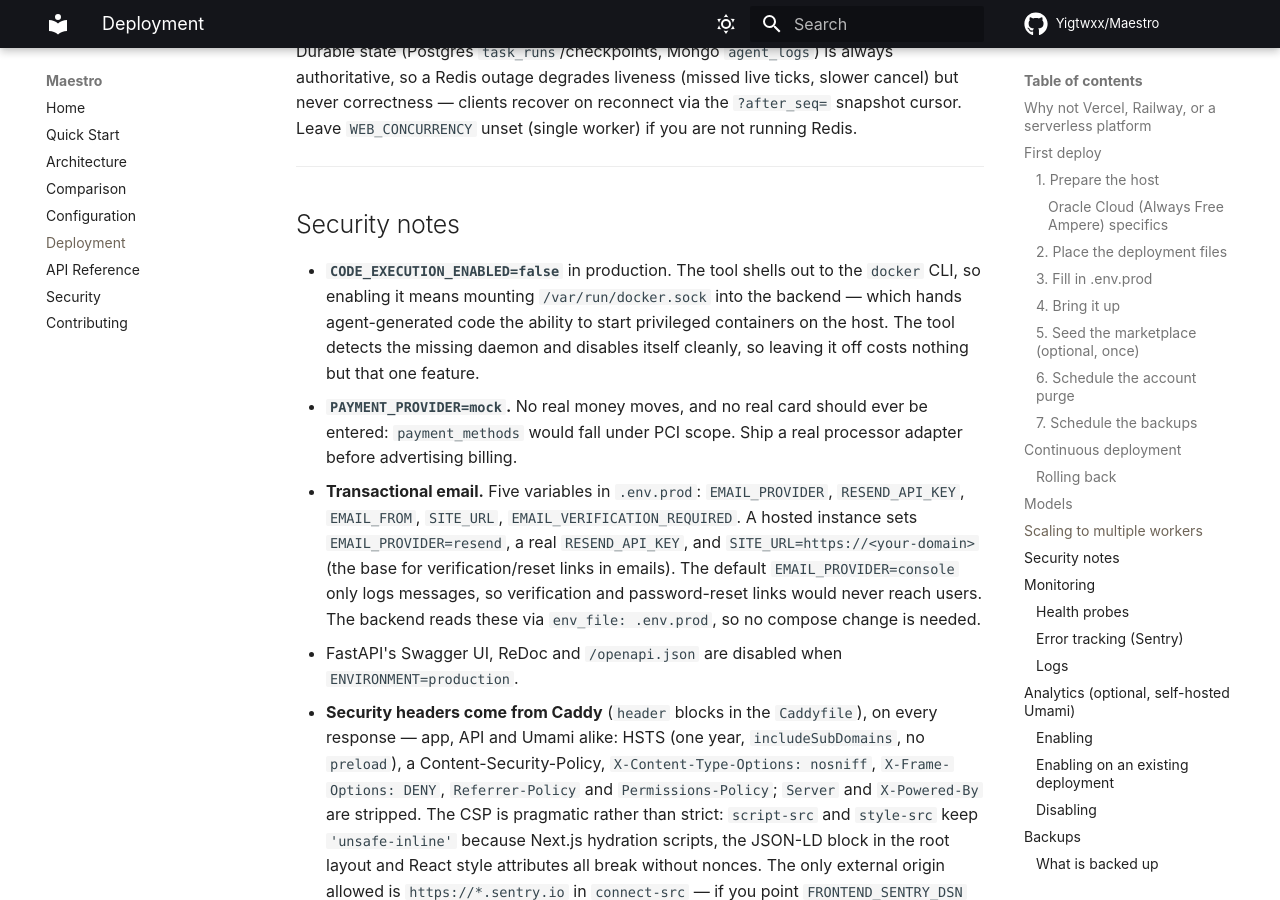
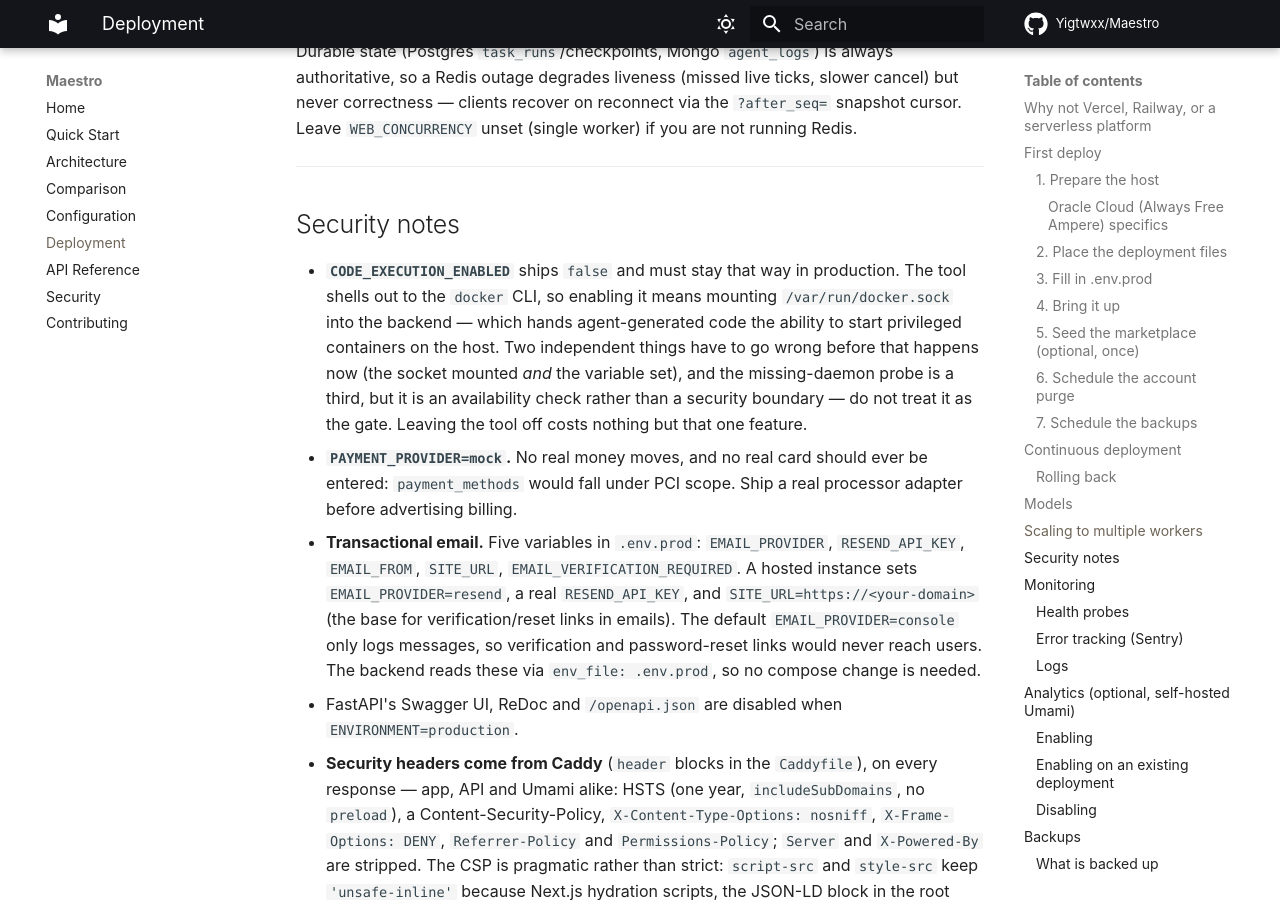
Before and after one commit to Yigtwxx/Maestro, an MkDocs documentation site: the page built from docs/DEPLOYMENT.md, in a window 1280 px wide and 900 px high, scrolled down 5745 px. Built offline with MkDocs 1.6.1 and Material for MkDocs 9.7.7, drawn with Linux system fonts in a browser that asks for light colours; comment, search, counter and statistics services are not loaded.

Commit message:
refactor: shift MongoDB to port 27018 to avoid local conflicts and clarify security risks for CODE_EXECUTION_ENABLED.

```diff
--- a/docs/DEPLOYMENT.md
+++ b/docs/DEPLOYMENT.md
@@ -270,11 +270,14 @@
 
 ## Security notes
 
-- **`CODE_EXECUTION_ENABLED=false`** in production. The tool shells out to the
-  `docker` CLI, so enabling it means mounting `/var/run/docker.sock` into the
-  backend — which hands agent-generated code the ability to start privileged
-  containers on the host. The tool detects the missing daemon and disables
-  itself cleanly, so leaving it off costs nothing but that one feature.
+- **`CODE_EXECUTION_ENABLED`** ships `false` and must stay that way in
+  production. The tool shells out to the `docker` CLI, so enabling it means
+  mounting `/var/run/docker.sock` into the backend — which hands agent-generated
+  code the ability to start privileged containers on the host. Two independent
+  things have to go wrong before that happens now (the socket mounted *and* the
+  variable set), and the missing-daemon probe is a third, but it is an
+  availability check rather than a security boundary — do not treat it as the
+  gate. Leaving the tool off costs nothing but that one feature.
 - **`PAYMENT_PROVIDER=mock`.** No real money moves, and no real card should ever
   be entered: `payment_methods` would fall under PCI scope. Ship a real
   processor adapter before advertising billing.
```
Also changed, not shown: CLAUDE.md (+6 -2 lines), docs/CONFIGURATION.md (+2 -2 lines).
